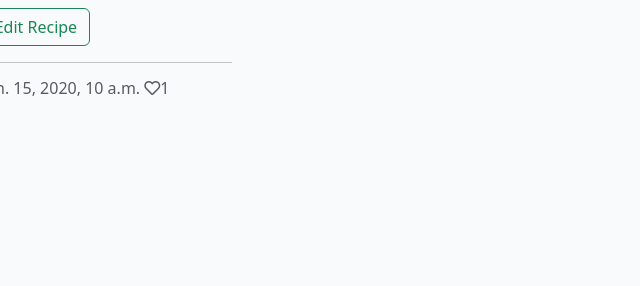
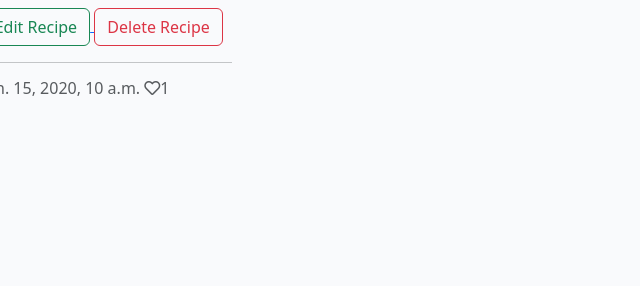
Before and after one commit to Adriele-lima/My-Recipes-Book, a Django app: page / in a window 1280 px wide. Shown: the part 417-703 px from the top of the page, without its empty margins (0-640 px from the left). Run offline with Django 3.2, Linux system fonts and the light colour scheme; a user stored in the database is signed in; tables that the repository leaves empty hold one stand-in row (values such as "Sample post").

Commit message:
Adding delete function

```diff
--- a/my_recipes/urls.py
+++ b/my_recipes/urls.py
@@ -7,4 +7,5 @@ urlpatterns = [
     path('<slug:slug>/', views.PostDetail.as_view(), name='post_detail'),
     path('create_recipe/', views.PostDetail.create_recipe, name='create_recipe'),
     path('edit/<slug>/', views.PostDetail.edit_recipe, name='edit_recipe'),
+    path('delete/<slug>/', views.PostDetail.delete_recipe, name='delete_recipe'),
 ]
--- a/my_recipes/views.py
+++ b/my_recipes/views.py
@@ -54,3 +54,8 @@ class PostDetail(View):
             'form': form
         }
         return render(request, 'edit_recipe.html', context)
+
+    def delete_recipe(request, slug):
+        item = get_object_or_404(Post, slug=slug)
+        item.delete()
+        return redirect('home')
--- a/templates/index.html
+++ b/templates/index.html
@@ -32,6 +32,9 @@
                                 <a href="/edit/{{ post.slug }}">
                                     <button class="btn btn-outline-success">Edit Recipe</button>
                                 </a>
+                                <a href="/delete/{{ post.slug }}">
+                                    <button class="btn btn-outline-danger">Delete Recipe</button>
+                                </a>
                             </P>
                             {% endif %}
                             <hr class="hr">
```
